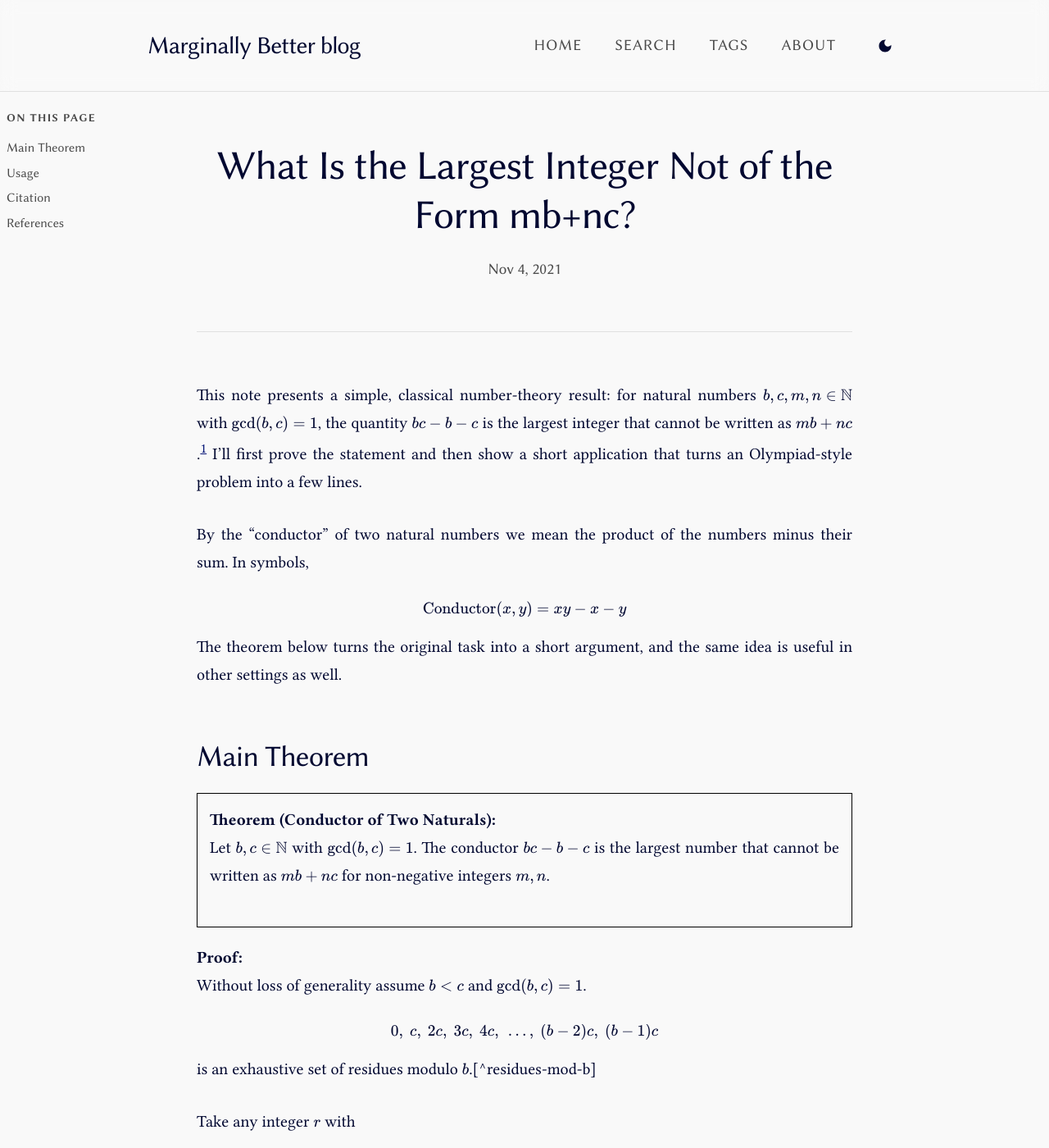
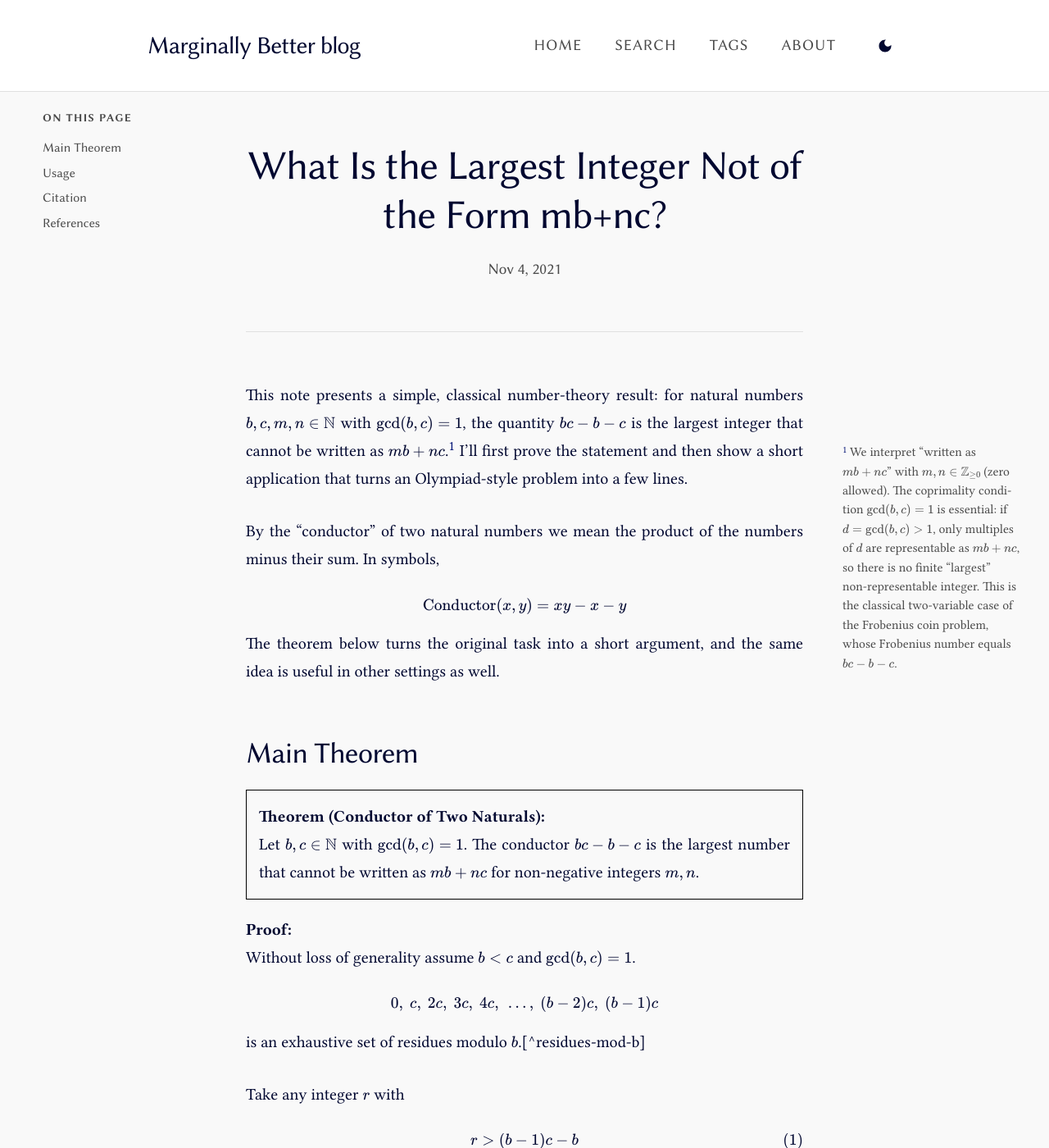
Before and after one commit to Rishit-dagli/Rishit-dagli.github.io, a Jekyll site: the page built from _posts/2021-11-04-conductor-of-two-naturals.md, in a window 1280 px wide and 1400 px high. Shown: the whole window at 82% size. Built offline with Jekyll 4.4.1, drawn with Linux system fonts in a browser that asks for light colours; comment, search, counter and statistics services are not loaded; some of the changed text lies outside the part shown.

Commit message:
refactor: replace footnote tooltips with sidenotes for improved readability and accessibility

```diff
--- a/_includes/head.html
+++ b/_includes/head.html
@@ -14,8 +14,8 @@
   <!-- Collapsible TOC script -->
   <script src="{{ "/assets/js/collapsible-toc.js" | relative_url }}"></script>
 
-  <!-- Footnote tooltips script -->
-  <script src="{{ "/assets/js/footnote-tooltips.js" | relative_url }}"></script>
+  <!-- Sidenotes: footnotes in the right margin, or expandable inline -->
+  <script defer src="{{ "/assets/js/sidenotes.js" | relative_url }}"></script>
 
   <!-- Sidebar TOC: active section tracking + header/footer clamping -->
   <script src="{{ "/assets/js/sidebar-toc.js" | relative_url }}"></script>
--- a/_includes/sidebar-toc.html
+++ b/_includes/sidebar-toc.html
@@ -1,6 +1,6 @@
 {%- comment -%}
   Sidebar Table of Contents
-  Visible only on wide screens (≥1100px). Hidden on mobile via CSS.
+  Visible only on wide screens (≥1280px). Hidden on mobile via CSS.
   Usage: {% include sidebar-toc.html html=content %}
 {%- endcomment -%}
 
--- a/_layouts/post.html
+++ b/_layouts/post.html
@@ -1,7 +1,7 @@
 ---
 layout: default
 ---
-<div class="post-layout">
+<div class="post-layout{% if content contains 'class="footnotes"' %} has-sidenotes{% endif %}">
 
 {%- include sidebar-toc.html html=content -%}
 
--- a/assets/css/main.css
+++ b/assets/css/main.css
@@ -83,6 +83,10 @@
   /* Layout */
   --main-width: 1000px;
   --content-width: 800px;
+  --margin-gap: 2.4rem;
+  --margin-edge: 1.6rem;
+  --sidenote-width: clamp(220px, 17vw, 300px);
+  --toc-width: 200px;
 
   /* Light theme colors - SIGGRAPH inspired */
   --bg-primary: #f9f9f9;
@@ -130,6 +134,7 @@
 html {
   font-size: var(--font-size-base);
   scroll-behavior: smooth;
+  scroll-padding-top: 6.5rem; /* clears the sticky .site-header */
   -webkit-text-size-adjust: 100%;
 }
 
@@ -230,6 +235,10 @@ p {
   hyphens: auto;
 }
 
+.post-content div > p:last-child {
+  margin-bottom: 0;
+}
+
 /* Links */
 a {
   color: var(--accent-primary);
@@ -253,6 +262,7 @@ code {
   padding: 0.2em 0.4em;
   border-radius: 3px;
   font-weight: 400;
+  overflow-wrap: break-word;
 }
 
 pre {
@@ -290,7 +300,7 @@ pre code {
   top: 0;
   z-index: 1000;
   backdrop-filter: blur(10px);
-  background-color: rgba(var(--bg-secondary), 0.9);
+  background-color: color-mix(in srgb, var(--bg-secondary) 90%, transparent);
 }
 
 .site-title {
@@ -492,6 +502,13 @@ article img {
   overflow-x: auto;
   overflow-y: hidden;
   -webkit-overflow-scrolling: touch;
+}
+
+/* Numbered equations inside inline math still render full-width */
+.post-content mjx-container:not([display="true"]):has(mjx-mlabeledtr) {
+  display: block;
+  overflow-x: auto;
+  overflow-y: hidden;
 }
 
 mjx-assistive-mml {
@@ -947,6 +964,17 @@ a.tag:focus-visible {
   }
 }
 
+/* A pinned header would cover too much of a phone screen */
+@media (max-width: 540px), (max-height: 540px) {
+  html {
+    scroll-padding-top: 1rem;
+  }
+
+  .site-header {
+    position: static;
+  }
+}
+
 /* Print styles - SIGGRAPH paper style */
 @media print {
   body {
@@ -1018,20 +1046,42 @@ a.tag:focus-visible {
   padding-left: 2em;
 }
 
-/* ─── Post layout: sidebar TOC fixed in the left margin ──────────────────── */
+/* ─── Post layout: sidebar TOC in the left margin, sidenotes in the right ── */
+
+.post-layout {
+  --post-width: var(--content-width);
+}
 
 .sidebar-toc {
   display: none; /* hidden on mobile / narrow screens */
 }
 
-@media (min-width: 1200px) {
+@media (min-width: 1280px) {
+  /* Narrow the text column just enough to fit sidenotes beside it */
+  .post-layout.has-sidenotes {
+    --post-width: min(
+      var(--content-width),
+      calc(100vw - 2 * (var(--margin-gap) + var(--sidenote-width) + var(--margin-edge)))
+    );
+  }
+
+  .post-layout .post-article {
+    max-width: var(--post-width);
+  }
+
   .sidebar-toc {
     display: block;
     position: fixed;
     top: 5rem;
     max-height: calc(100vh - 6rem);
-    left: max(8px, calc(50vw - 640px));
-    width: 160px;
+    left: max(
+      var(--margin-edge),
+      calc(50vw - var(--post-width) / 2 - var(--margin-gap) - var(--toc-width))
+    );
+    width: min(
+      var(--toc-width),
+      calc(50vw - var(--post-width) / 2 - var(--margin-gap) - var(--margin-edge))
+    );
     overflow-y: auto;
     overflow-x: hidden;          /* no horizontal scroll */
     scrollbar-width: thin;
@@ -1113,6 +1163,91 @@ a.tag:focus-visible {
   border-left: 1px solid var(--border-color);
 }
 /* ─── End sidebar TOC ─────────────────────────────────────────────────────── */
+
+/* ─── Sidenotes, built from Kramdown footnotes by sidenotes.js ───────────── */
+
+.post-content sup[id^="fnref:"] {
+  line-height: 0;
+}
+
+.post-content a.footnote {
+  position: relative;
+  text-decoration: none;
+}
+
+.sidenote {
+  display: none;
+  font-size: 0.78rem;
+  line-height: 1.5;
+  text-align: left;
+  hyphens: auto;
+  overflow-wrap: anywhere;
+  color: var(--text-secondary);
+}
+
+.sidenote-number {
+  position: relative;
+  top: -0.4em;
+  margin-right: 0.3em;
+  font-size: 0.75em;
+  color: var(--accent-primary);
+}
+
+.sidenote-paragraph + .sidenote-paragraph {
+  display: block;
+  margin-top: 0.5em;
+}
+
+.sidenote.is-highlighted,
+.post-content a.footnote.is-highlighted,
+.post-content a.footnote[aria-expanded="true"] {
+  --sidenote-highlight: color-mix(in srgb, var(--accent-secondary) 14%, transparent);
+  border-radius: 2px;
+  background-color: var(--sidenote-highlight);
+  box-shadow: 0 0 0 0.3rem var(--sidenote-highlight);
+}
+
+.post-content a.footnote.is-highlighted,
+.post-content a.footnote[aria-expanded="true"] {
+  box-shadow: 0 0 0 0.1em var(--sidenote-highlight);
+}
+
+@media (min-width: 1280px) {
+  /* The float's margin box has zero width, so the text column never wraps
+     around it; --sidenote-inset compensates for padded containers. */
+  .sidenote {
+    display: block;
+    float: right;
+    clear: right;
+    width: var(--sidenote-width);
+    margin-top: 0.35rem;
+    margin-bottom: 1rem;
+    margin-left: calc(var(--margin-gap) + var(--sidenote-inset, 0px));
+    margin-right: calc(-1 * (var(--sidenote-width) + var(--margin-gap) + var(--sidenote-inset, 0px)));
+  }
+
+  .sidenote.is-repeat {
+    display: none;
+  }
+}
+
+@media (max-width: 1279.98px) {
+  /* Superscripts are tiny; enlarge the tap target without moving the text */
+  .post-content a.footnote::after {
+    content: "";
+    position: absolute;
+    inset: -0.6em -0.3em;
+  }
+
+  .sidenote.is-open {
+    display: block;
+    margin: 0.75rem 0 1rem;
+    padding-left: 1rem;
+    border-left: 2px solid var(--border-color);
+    font-size: 0.85rem;
+  }
+}
+/* ─── End sidenotes ───────────────────────────────────────────────────────── */
 
 /* Collapsible Table of Contents */
 .collapsible-toc {
@@ -1255,71 +1390,3 @@ a.tag:focus-visible {
     max-height: none;
   }
 }
-
-/* Footnote Tooltip Styles */
-.footnote-tooltip {
-  position: absolute;
-  z-index: 1000;
-  background-color: #333;
-  color: white;
-  padding: 8px 12px;
-  border-radius: 6px;
-  font-size: 14px;
-  line-height: 1.4;
-  max-width: 300px;
-  box-shadow: 0 4px 8px rgba(0, 0, 0, 0.2);
-  display: none;
-  pointer-events: none;
-  word-wrap: break-word;
-}
-
-/* Ensure MathJax renders properly in tooltips */
-.footnote-tooltip .MathJax {
-  font-size: 1em !important;
-}
-
-.footnote-tooltip mjx-container {
-  margin: 0.2em 0 !important;
-}
-
-.footnote-tooltip::before {
-  content: '';
-  position: absolute;
-  top: -5px;
-  left: 10px;
-  border-left: 5px solid transparent;
-  border-right: 5px solid transparent;
-  border-bottom: 5px solid #333;
-}
-
-/* Dark mode support for tooltips */
-@media (prefers-color-scheme: dark) {
-  .footnote-tooltip {
-    background-color: #f5f5f5;
-    color: #333;
-  }
-
-  .footnote-tooltip::before {
-    border-bottom-color: #f5f5f5;
-  }
-}
-
-/* Light mode when dark mode is explicitly toggled off */
-[data-theme="light"] .footnote-tooltip {
-  background-color: #333;
-  color: white;
-}
-
-[data-theme="light"] .footnote-tooltip::before {
-  border-bottom-color: #333;
-}
-
-/* Dark mode when explicitly toggled on */
-[data-theme="dark"] .footnote-tooltip {
-  background-color: #f5f5f5;
-  color: #333;
-}
-
-[data-theme="dark"] .footnote-tooltip::before {
-  border-bottom-color: #f5f5f5;
-}
--- a/assets/js/footnote-tooltips.js
+++ /dev/null
@@ -1,74 +0,0 @@
-document.addEventListener('DOMContentLoaded', function() {
-    // Create tooltip element
-    const tooltip = document.createElement('div');
-    tooltip.className = 'footnote-tooltip';
-    document.body.appendChild(tooltip);
-
-    // Find all footnote reference links
-    const footnoteRefs = document.querySelectorAll('a[href^="#fn:"]');
-
-    footnoteRefs.forEach(function(ref) {
-        const footnoteId = ref.getAttribute('href').substring(1); // Remove the '#'
-        const footnoteElement = document.getElementById(footnoteId);
-
-        if (footnoteElement) {
-            // Get the footnote text (exclude the back-reference link)
-            let footnoteText = footnoteElement.innerHTML;
-            // Remove the back-reference link at the end
-            footnoteText = footnoteText.replace(/<a href="#fnref:[^"]*"[^>]*>.*?<\/a>\s*$/, '');
-
-            // Add hover event listeners
-            ref.addEventListener('mouseenter', function(e) {
-                tooltip.innerHTML = footnoteText;
-                tooltip.style.display = 'block';
-
-                // Store current mouse position for repositioning after MathJax
-                const currentEvent = {
-                    pageX: e.pageX,
-                    pageY: e.pageY
-                };
-
-                positionTooltip(e, tooltip);
-
-                // Render MathJax in tooltip if MathJax is available
-                if (window.MathJax && window.MathJax.typesetPromise) {
-                    window.MathJax.typesetPromise([tooltip]).then(function () {
-                        // Reposition tooltip after MathJax rendering in case size changed
-                        positionTooltip(currentEvent, tooltip);
-                    }).catch(function (err) {
-                        console.log('MathJax typeset failed: ' + err.message);
-                    });
-                }
-            });
-
-            ref.addEventListener('mousemove', function(e) {
-                positionTooltip(e, tooltip);
-            });
-
-            ref.addEventListener('mouseleave', function() {
-                tooltip.style.display = 'none';
-            });
-        }
-    });
-
-    function positionTooltip(event, tooltip) {
-        const tooltipRect = tooltip.getBoundingClientRect();
-        const windowWidth = window.innerWidth;
-        const windowHeight = window.innerHeight;
-
-        let left = event.pageX + 10;
-        let top = event.pageY + 10;
-
-        // Adjust position if tooltip would go off-screen
-        if (left + tooltipRect.width > windowWidth) {
-            left = event.pageX - tooltipRect.width - 10;
-        }
-
-        if (top + tooltipRect.height > windowHeight) {
-            top = event.pageY - tooltipRect.height - 10;
-        }
-
-        tooltip.style.left = left + 'px';
-        tooltip.style.top = top + 'px';
-    }
-});
--- a/assets/js/sidebar-toc.js
+++ b/assets/js/sidebar-toc.js
@@ -21,8 +21,8 @@
     // ── Geometry: clamp sidebar between header bottom and footer top ────────
 
     function repositionSidebar() {
-      if (window.innerWidth < 1200) return;
-      var headerBottom = header ? header.getBoundingClientRect().bottom : 0;
+      if (window.innerWidth < 1280) return;
+      var headerBottom = header ? Math.max(0, header.getBoundingClientRect().bottom) : 0;
       var footerTop    = footer ? footer.getBoundingClientRect().top : window.innerHeight;
       var gap = 20;
       sidebar.style.top       = (headerBottom + gap) + 'px';
@@ -32,7 +32,7 @@
     // ── Find the heading we are currently inside ────────────────────────────
 
     function getCurrentHeading() {
-      var headerH     = header ? header.offsetHeight : 0;
+      var headerH     = header ? Math.max(0, header.getBoundingClientRect().bottom) : 0;
       var triggerLine = window.scrollY + headerH + 32;
       var active      = null;
       for (var i = 0; i < headings.length; i++) {
--- /dev/null
+++ b/assets/js/sidenotes.js
@@ -0,0 +1,149 @@
+// Turns Kramdown footnotes into sidenotes. On wide screens each note sits in
+// the right margin beside its reference; on narrow screens the reference
+// number expands the note inline. The footnote list stays as the fallback.
+(() => {
+  // Must match the sidenote breakpoint in main.css.
+  const wideLayout = window.matchMedia('(min-width: 1280px)');
+  // Citations of one footnote closer than this many characters of text share
+  // a single margin note.
+  const repeatDistance = 400;
+
+  function buildNote(footnote, number, id) {
+    const note = document.createElement('span');
+    note.className = 'sidenote';
+    note.id = id;
+    note.setAttribute('role', 'note');
+
+    const label = document.createElement('span');
+    label.className = 'sidenote-number';
+    label.setAttribute('aria-hidden', 'true');
+    label.textContent = number;
+    note.append(label);
+
+    const copy = footnote.cloneNode(true);
+    copy.querySelectorAll('.reversefootnote').forEach((backlink) => backlink.remove());
+    copy.querySelectorAll('[id]').forEach((element) => element.removeAttribute('id'));
+
+    // Notes sit inside paragraphs, so paragraphs become spans that run on
+    // from the number.
+    Array.from(copy.childNodes).forEach((node) => {
+      if (node.nodeName === 'P') {
+        const paragraph = document.createElement('span');
+        paragraph.className = 'sidenote-paragraph';
+        paragraph.append(...node.childNodes);
+        note.append(paragraph);
+      } else if (node.nodeType === Node.ELEMENT_NODE || node.textContent.trim()) {
+        note.append(node);
+      }
+    });
+
+    return note;
+  }
+
+  function initializeSidenotes() {
+    const content = document.querySelector('.post-content');
+    if (!content) return;
+
+    const entries = [];
+    const latestEntries = new Map();
+    content.querySelectorAll('sup[id^="fnref:"] > a[href^="#fn:"]').forEach((link) => {
+      const footnote = document.getElementById(link.getAttribute('href').slice(1));
+      if (!footnote || link.closest('.footnotes')) return;
+
+      const entry = { link, footnote };
+      entry.marginEntry = entry;
+      const previous = latestEntries.get(footnote);
+      if (previous) {
+        const between = document.createRange();
+        between.setStartAfter(previous.marginEntry.link);
+        between.setEndBefore(link);
+        if (between.toString().length < repeatDistance) entry.marginEntry = previous.marginEntry;
+      }
+      latestEntries.set(footnote, entry);
+      entries.push(entry);
+    });
+    if (!entries.length) return;
+
+    entries.forEach((entry, index) => {
+      const { link } = entry;
+      entry.note = buildNote(entry.footnote, link.textContent.trim(), `sidenote-${index + 1}`);
+      entry.note.classList.toggle('is-repeat', entry.marginEntry !== entry);
+      link.parentElement.after(entry.note);
+      link.setAttribute('aria-controls', entry.note.id);
+    });
+
+    entries.forEach(({ link, note, marginEntry }) => {
+      const marginNote = marginEntry.note;
+      const highlight = (on) => {
+        const active = on && wideLayout.matches;
+        link.classList.toggle('is-highlighted', active);
+        marginNote.classList.toggle('is-highlighted', active);
+      };
+
+      [link, marginNote].forEach((element) => {
+        element.addEventListener('mouseenter', () => highlight(true));
+        element.addEventListener('mouseleave', () => highlight(false));
+      });
+      link.addEventListener('focus', () => highlight(true));
+      link.addEventListener('blur', () => highlight(false));
+
+      link.addEventListener('click', (event) => {
+        event.preventDefault();
+        if (wideLayout.matches) {
+          marginNote.scrollIntoView({ block: 'nearest' });
+          return;
+        }
+        note.classList.toggle('is-open');
+        syncLayout();
+      });
+    });
+
+    // A note floats against its paragraph's right edge; notes inside padded
+    // boxes (theorems, remarks) need that padding added to reach the margin.
+    function alignToColumn() {
+      const columnRight = content.getBoundingClientRect().right;
+      entries.forEach(({ note }) => {
+        let block = note.parentElement;
+        while (block !== content && getComputedStyle(block).display === 'inline') {
+          block = block.parentElement;
+        }
+        const style = getComputedStyle(block);
+        const inset = columnRight - block.getBoundingClientRect().right
+          + parseFloat(style.paddingRight) + parseFloat(style.borderRightWidth);
+        if (inset > 0.5) {
+          note.style.setProperty('--sidenote-inset', `${inset}px`);
+        } else {
+          note.style.removeProperty('--sidenote-inset');
+        }
+      });
+    }
+
+    function syncLayout() {
+      entries.forEach(({ link, note }) => {
+        if (wideLayout.matches) {
+          link.removeAttribute('aria-expanded');
+        } else {
+          link.setAttribute('aria-expanded', String(note.classList.contains('is-open')));
+        }
+      });
+      if (wideLayout.matches) alignToColumn();
+    }
+
+    syncLayout();
+    wideLayout.addEventListener('change', syncLayout);
+
+    // MathJax may already be mid-typeset; make sure the copied math renders.
+    const { MathJax } = window;
+    if (MathJax && MathJax.startup && MathJax.startup.promise && MathJax.typesetPromise) {
+      MathJax.startup.promise = MathJax.startup.promise
+        .then(() => MathJax.typesetPromise(entries.map(({ note }) => note)))
+        .catch((error) => console.warn('Sidenote typesetting failed:', error));
+    }
+  }
+
+  if (document.readyState === 'loading') {
+    document.addEventListener('DOMContentLoaded', initializeSidenotes, { once: true });
+  } else {
+    initializeSidenotes();
+  }
+})();
```
